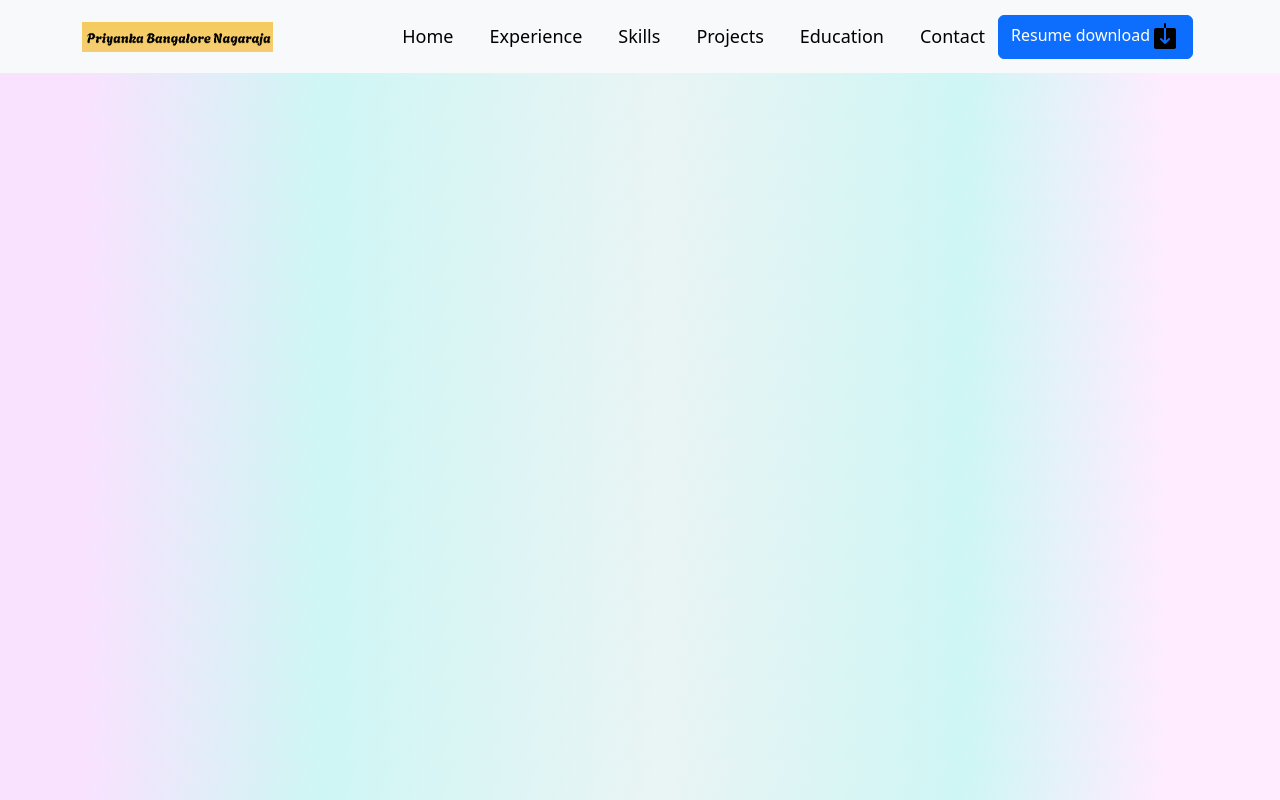
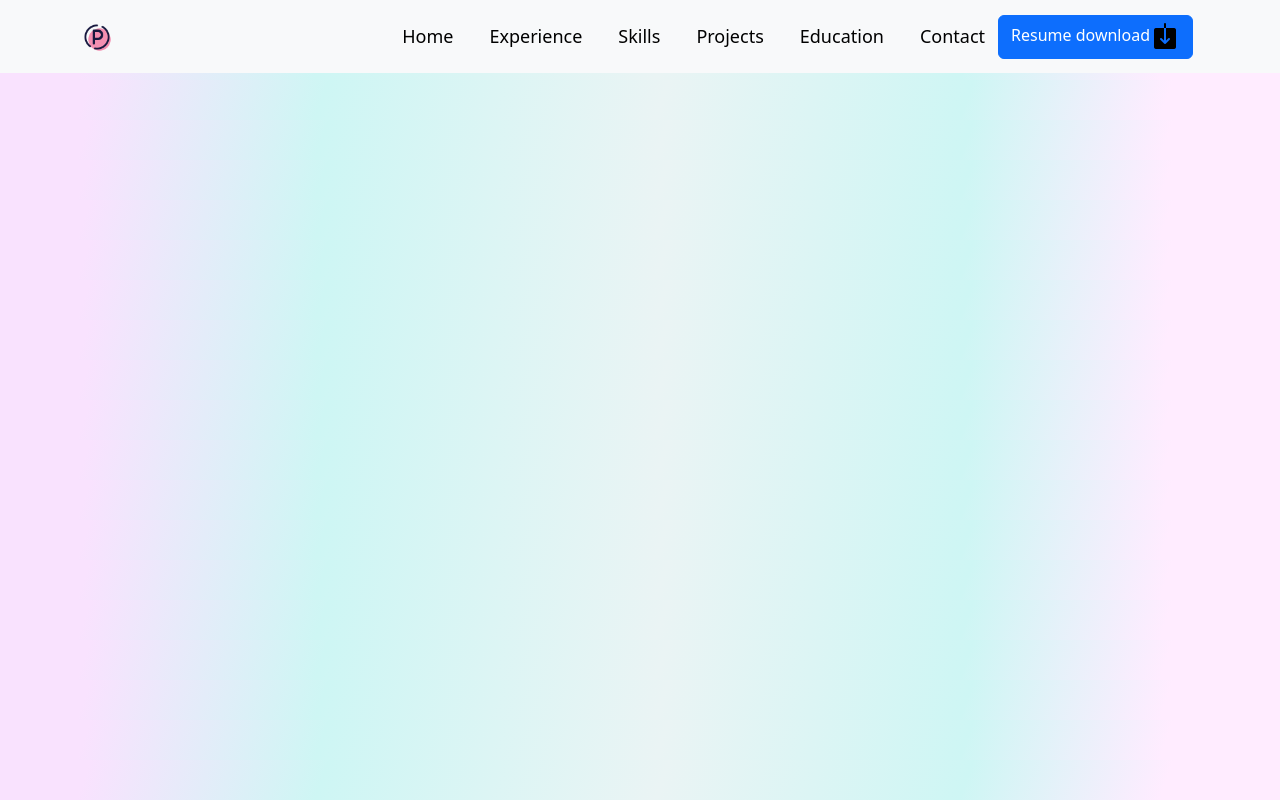
Before and after one commit to Priyanka-BN11/Priyanka_portfolio, a website: page html/navbar.html in a window 1280 px wide. Drawn offline with nearby package versions, Linux system fonts and the light colour scheme; files whose address does not match are found by name.

Commit message:
Add missing images

```diff
--- a/html/navbar.html
+++ b/html/navbar.html
@@ -23,7 +23,7 @@
 
       <nav class="navbar navbar-expand-lg navbar-dark bg-body-tertiary fixed-top ">
         <div class="container d-flex justify-content-center">
-          <a class="navbar-brand" href="#home"><img src="../img/newlogo.png" class="logo" alt="logo"></a>
+          <a class="navbar-brand" href="#home"><img src="../icons/p.png" class="logo" alt="logo"></a>
           <button class="navbar-toggler" type="button" data-bs-toggle="collapse" data-bs-target="#navbarNav">
             <span class="navbar-toggler-icon"></span>
           </button>
```
Also changed, not shown: index.html (+1 -1 lines), icons/p.png (added).
